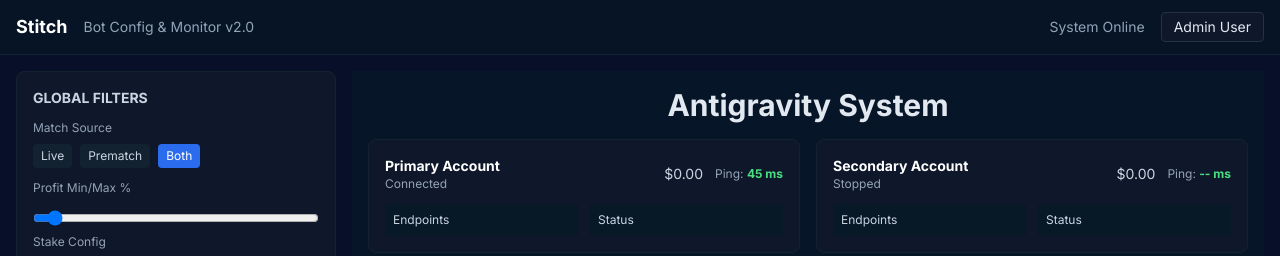
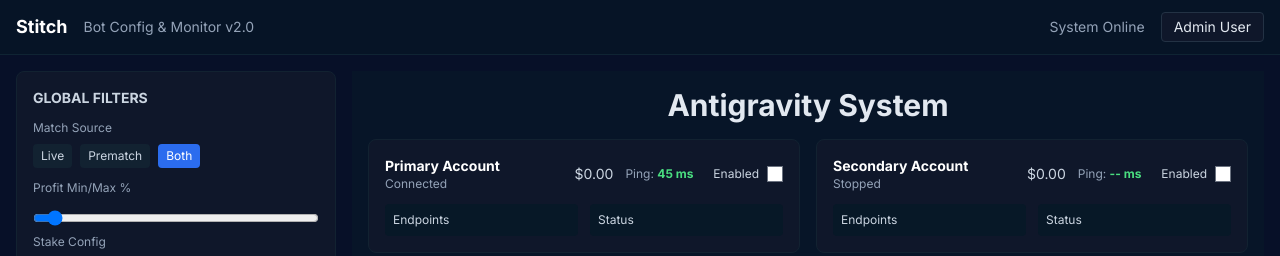
Before and after one commit to fgcinpu83/newtool, a Next.js app in the folder frontend_new/: page / in a window 1280 px wide. Shown: the top 256 px of the page. Built offline with nearby package versions, Linux system fonts and the light colour scheme; no server answers.

Commit message:
Add account enable toggle to AccountPanel and wire to websocket commands

```diff
--- a/frontend_new/components/AccountPanel.tsx
+++ b/frontend_new/components/AccountPanel.tsx
@@ -1,7 +1,8 @@
  'use client'
 
  import React from 'react'
- import { BackendState } from '../types'
+import { BackendState } from '../types'
+import { sendCommand } from '../websocket/client'
 
  export default function AccountPanel({ account, state }: { account: 'A' | 'B', state: BackendState }) {
    const isA = account === 'A'
@@ -9,7 +10,7 @@
    const balance = isA ? (state.executionHistory.length ? '$4,250.00' : '$0.00') : '$0.00'
    const ping = isA ? '45 ms' : '-- ms'
 
-   return (
+  return (
      <div className="bg-[#0f172a] border border-[#122231] rounded-lg p-4">
        <div className="flex items-center justify-between mb-3">
          <div>
@@ -17,8 +18,21 @@
            <div className="text-xs text-slate-400">{isA ? 'Connected' : 'Stopped'}</div>
          </div>
          <div className="flex items-center gap-3">
-           <div className="text-sm text-slate-300">{balance}</div>
-           <div className="text-xs text-slate-400">Ping: <span className="text-green-400 font-bold">{ping}</span></div>
+          <div className="text-sm text-slate-300">{balance}</div>
+          <div className="text-xs text-slate-400">Ping: <span className="text-green-400 font-bold">{ping}</span></div>
+          {/* Toggle for enabling/disabling this account */}
+          <div className="flex items-center gap-2 ml-2">
+            <label className="text-xs text-slate-300">{isA ? 'Enabled' : 'Enabled'}</label>
+            <input
+              type="checkbox"
+              className="h-4 w-4"
+              onChange={(e) => {
+                const checked = e.target.checked
+                if (checked) sendCommand('toggle_on', { account: isA ? 'A' : 'B' })
+                else sendCommand('toggle_off', { account: isA ? 'A' : 'B' })
+              }}
+            />
+          </div>
          </div>
        </div>
 
```
